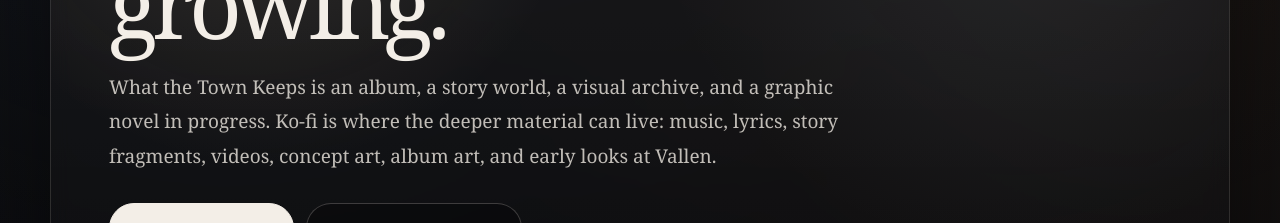
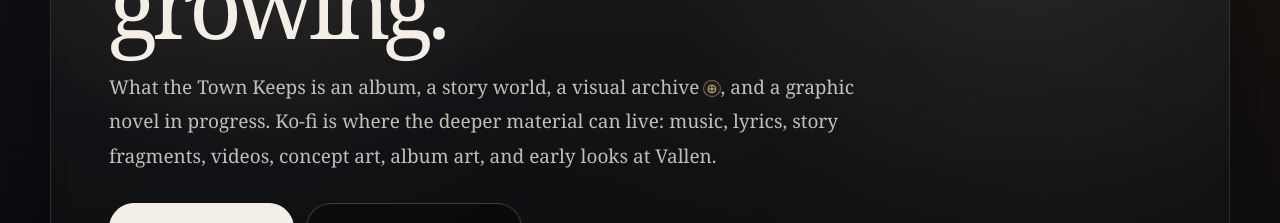
Before and after one commit to chthomps4/parallaxhearts-site, a Next.js app in the folder site/: page /support in a window 1280 px wide. Shown: the part 388-611 px from the top of the page. Built offline with nearby package versions, Linux system fonts and the light colour scheme.

Commit message:
Add archive note to support page

```diff
--- a/site/app/support/page.tsx
+++ b/site/app/support/page.tsx
@@ -1,5 +1,6 @@
 import Link from "next/link";
 import type { Metadata } from "next";
+import ArchiveNote from "../components/ArchiveNote";
 
 export const metadata: Metadata = {
   title: "Support | Parallax Hearts",
@@ -162,10 +163,19 @@ export default function SupportPage() {
                   fontSize: "19px",
                 }}
               >
-                What the Town Keeps is an album, a story world, a visual
-                archive, and a graphic novel in progress. Ko-fi is where the
-                deeper material can live: music, lyrics, story fragments,
-                videos, concept art, album art, and early looks at Vallen.
+                What the Town Keeps is an album, a story world, a visual archive
+                <ArchiveNote
+                  title="Archive Note: Archive"
+                  evidence="Well-supported word history / creative use"
+                >
+                  An archive is a place where records are preserved. Here, it
+                  means more than storage: it is the collected music, lyrics,
+                  visuals, story fragments, album art, and graphic novel
+                  material surrounding What the Town Keeps.
+                </ArchiveNote>
+                , and a graphic novel in progress. Ko-fi is where the deeper
+                material can live: music, lyrics, story fragments, videos,
+                concept art, album art, and early looks at Vallen.
               </p>
 
               <div
@@ -337,7 +347,9 @@ export default function SupportPage() {
           >
             <p className="kicker">Direct support</p>
 
-            <h2 className="section-title">Thank you for helping build the town.</h2>
+            <h2 className="section-title">
+              Thank you for helping build the town.
+            </h2>
 
             <p
               className="body-copy"
```
